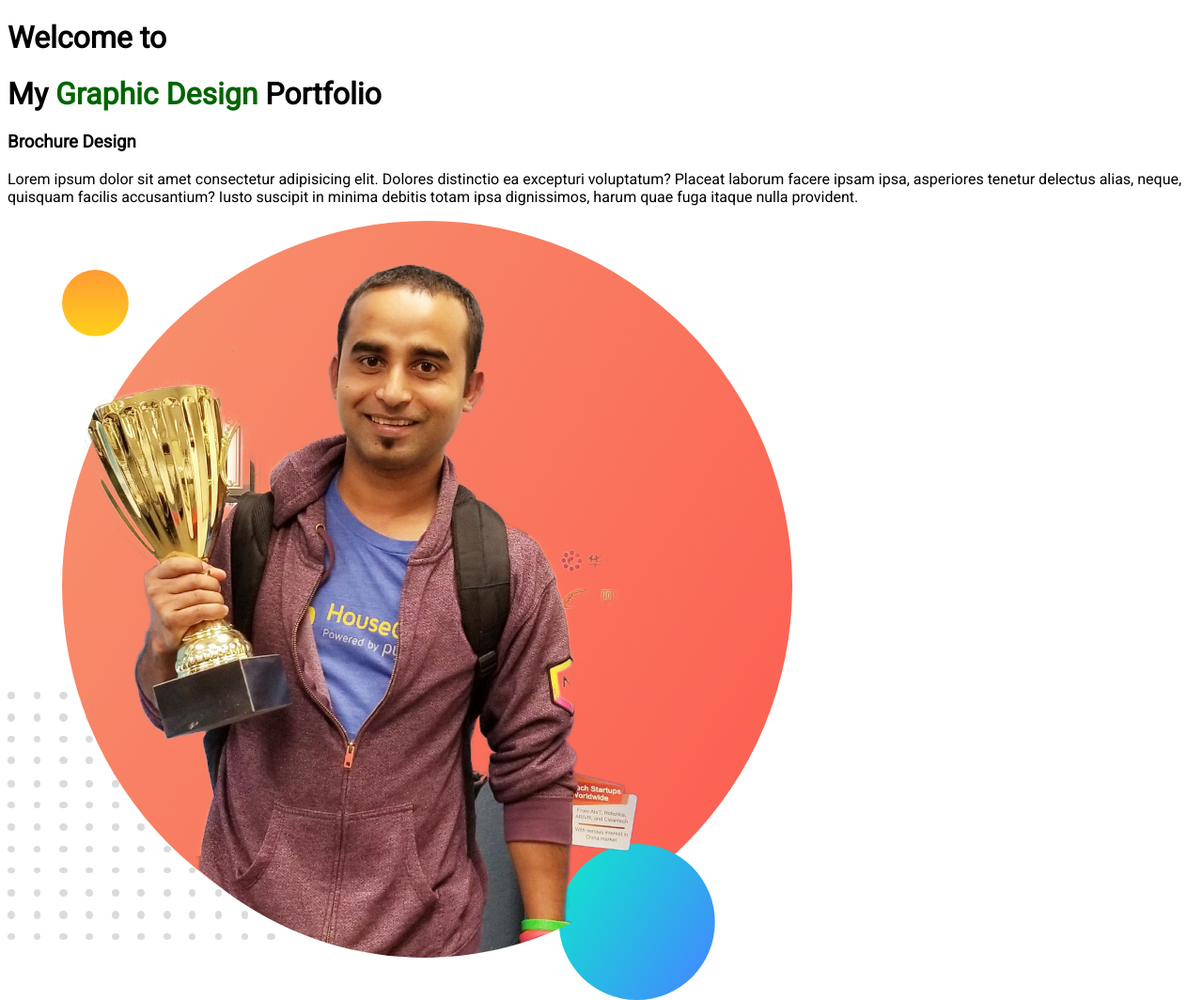
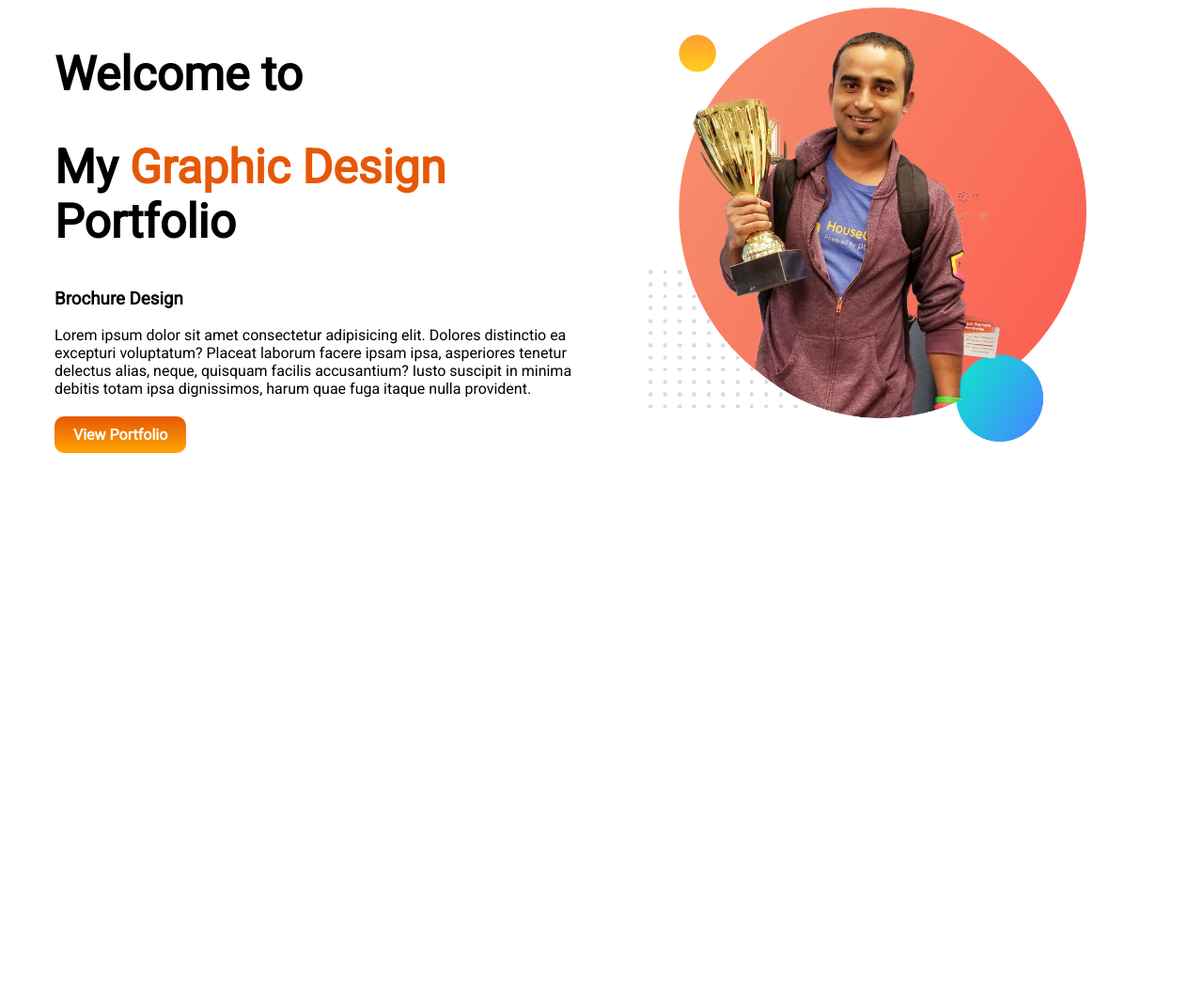
Before and after one commit to abdullah-mamun369/Development-portfolio, a plain HTML site: page index.html in a window 1280 px wide. Shown: the whole page at 94% size. After the commit the page ends 800 px from the top, so only its background shows below. Drawn offline with Linux system fonts and the light colour scheme.

Commit message:
[style addede]

```diff
--- a/index.html
+++ b/index.html
@@ -1,5 +1,6 @@
 <!DOCTYPE html>
 <html lang="en">
+
 <head>
     <meta charset="UTF-8">
     <meta http-equiv="X-UA-Compatible" content="IE=edge">
@@ -10,12 +11,25 @@
     <link href="https://fonts.googleapis.com/css2?family=Roboto&display=swap" rel="stylesheet">
     <link rel="stylesheet" href="style.css">
 </head>
+
 <body>
-    <h1>Welcome to</h1>
-    <h1>My<span class="graphic-color"> Graphic Design </span>Portfolio</h1>
-    <h3>Brochure Design</h3>
-    <p>Lorem ipsum dolor sit amet consectetur adipisicing elit. Dolores distinctio ea excepturi voluptatum? Placeat laborum facere ipsam ipsa, asperiores tenetur delectus alias, neque, quisquam facilis accusantium? Iusto suscipit in minima debitis totam ipsa dignissimos, harum quae fuga itaque nulla provident.</p>
-    <img src="images/jhankar.png" alt="">
+    <section>
+        <div class="half-width">
+            <h1>Welcome to</h1>
+            <h1>My<span class="graphic-color"> Graphic Design </span><br>Portfolio<br></h1>
+            <h3>Brochure Design</h3>
+            <p>Lorem ipsum dolor sit amet consectetur adipisicing elit. Dolores distinctio ea excepturi voluptatum?
+                Placeat laborum facere ipsam ipsa, asperiores tenetur delectus alias, neque, quisquam facilis
+                accusantium? Iusto suscipit in minima debitis totam ipsa dignissimos, harum quae fuga itaque nulla
+                provident.</p>
+            <a class="view-portfolio-button" target="_blank" href="https://www.behance.net/maamamun369">View
+                Portfolio</a>
+        </div>
 
+        <div class="half-width">
+            <img src="images/jhankar.png" alt="">
+        </div>
+    </section>
 </body>
+
 </html>
--- a/style.css
+++ b/style.css
@@ -1,7 +1,38 @@
-body{
+body {
     font-family: 'Roboto', sans-serif;
 }
 
-.graphic-color{
-    color: darkgreen;
+h1 {
+    font-size: 50px;
 }
+
+.graphic-color {
+    color: rgb(230, 88, 6);
+}
+
+section {
+    display: flex;
+}
+
+.half-width {
+    width: 50%;
+    padding-left: 50px;
+}
+
+.half-width img {
+    width: 80%;
+}
+
+.view-portfolio-button {
+    text-decoration: none;
+    background-image: linear-gradient(rgb(230, 88, 6), orange);
+    padding: 10px 20px;
+    border-radius: 10px;
+    color: white;
+    margin-top: 300x;
+    font-weight: 700;
+}
+
+p {
+    margin-bottom: 30px;
+}
```
